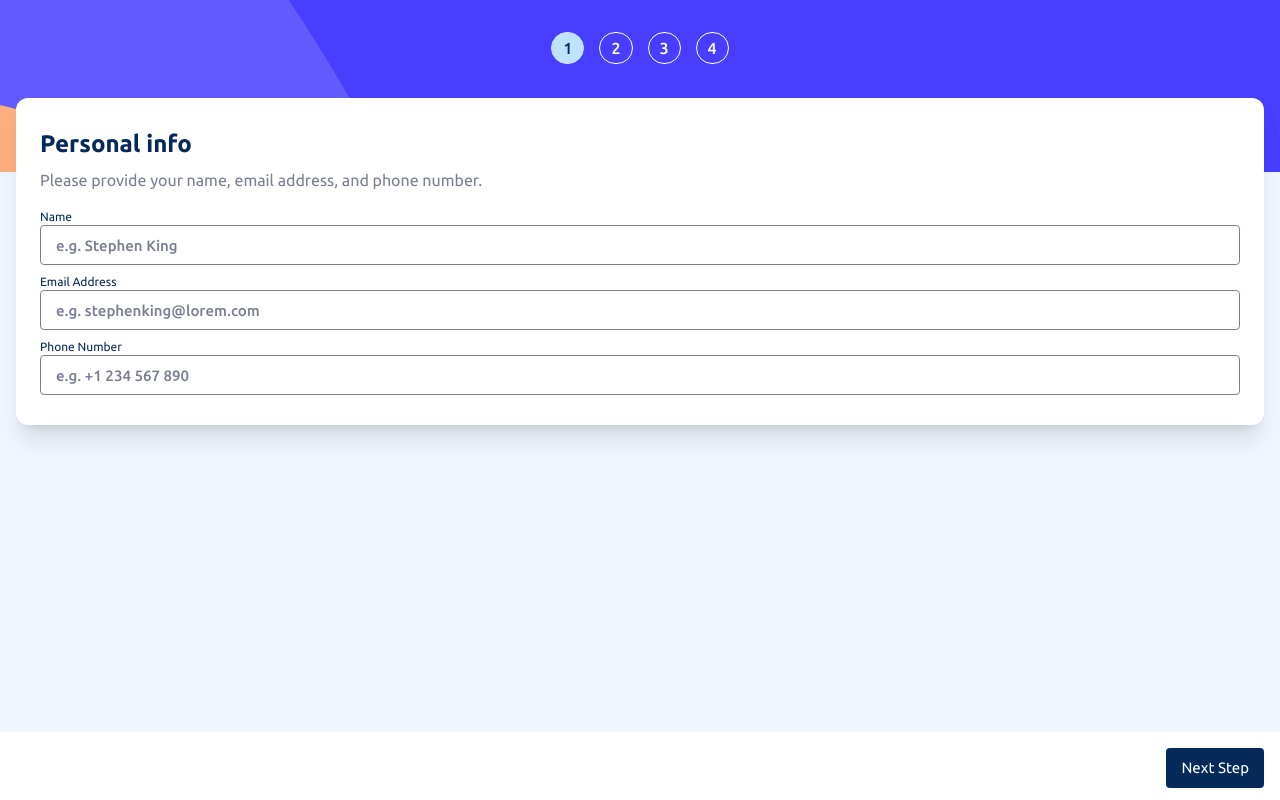
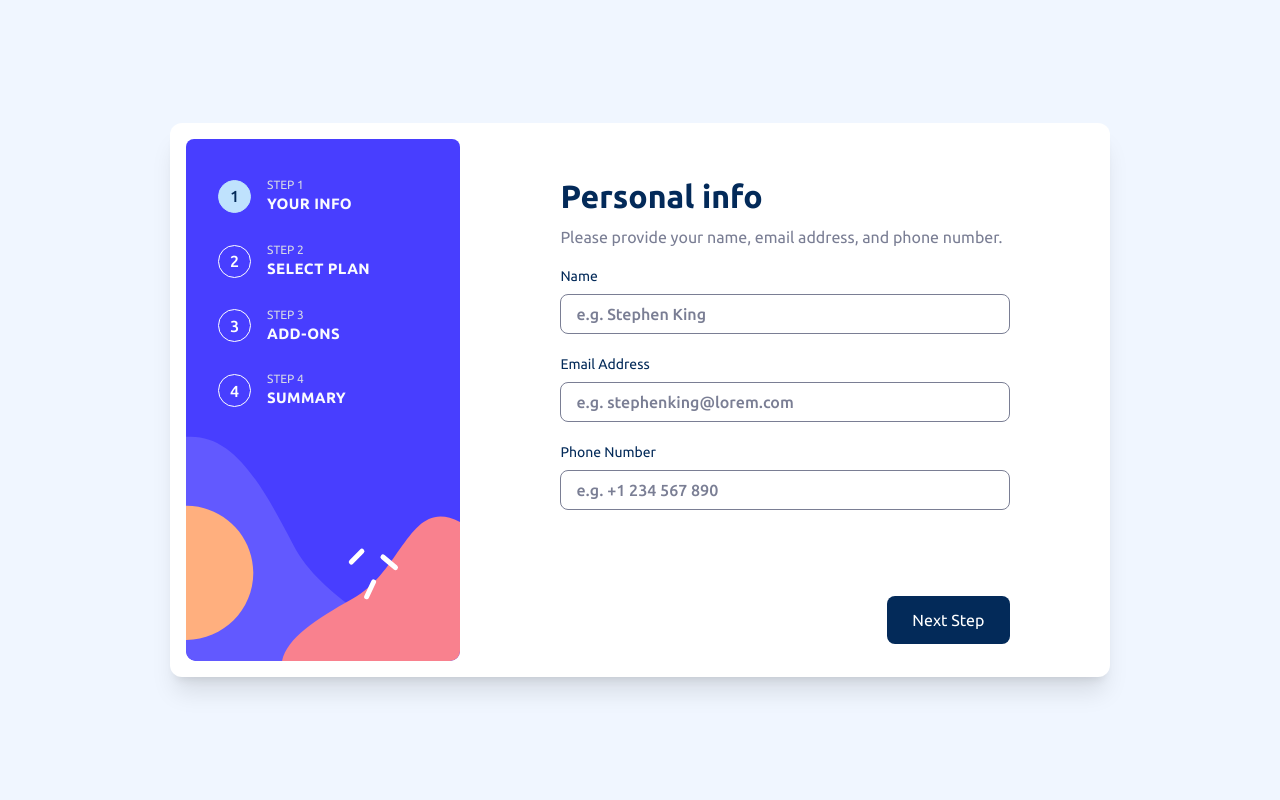
Before and after one commit to adityaphasu/multi-step-form, a React (Vite) app: page / in a window 1280 px wide. Built offline with nearby package versions, Linux system fonts and the light colour scheme.

Commit message:
style: add breakpoint classes to main layout for larger screens

```diff
--- a/src/App.tsx
+++ b/src/App.tsx
@@ -6,8 +6,8 @@ function App() {
   const [step, setStep] = useState(1);
 
   return (
-    <main className="min-h-screen flex flex-col">
-      <div className="background-image w-full h-43 flex items-top justify-center py-8 px-2">
+    <main className="min-h-screen flex flex-col lg:grid lg:grid-cols-[17.15rem_1fr] lg:bg-white lg:justify-center lg:mx-auto lg:min-h-auto lg:rounded-xl lg:shadow-xl lg:px-4 lg:py-4 lg:min-w-235 lg:gap-19">
+      <div className="background-image w-full h-43 flex items-top justify-center py-8 px-2 lg:w-auto lg:rounded-lg lg:py-9.5 lg:h-auto lg:justify-start lg:px-8">
         <StepIndicators step={step} />
       </div>
       <Form step={step} setStep={setStep} />
--- a/src/components/Form.tsx
+++ b/src/components/Form.tsx
@@ -72,13 +72,13 @@ export const Form = ({
   return (
     <form
       onSubmit={handleNext}
-      className="pt-1.5 flex flex-1 flex-col justify-between h-full -mt-20 gap-10">
-      <div className="bg-white rounded-xl shadow-xl mx-4">
+      className="pt-1.5 flex flex-1 flex-col justify-between h-full -mt-20 gap-10 lg:mt-0 lg:pr-15 lg:justify-normal 2xl:gap-11.75 lg:mb-1.25">
+      <div className="bg-white rounded-xl shadow-xl mx-4 lg:bg-transparent lg:shadow-none lg:mx-0">
         {isConfirmed ? <Confirm /> : steps[step - 1]}
       </div>
       {!isConfirmed && (
         <div
-          className={`bg-white flex px-4 pb-3 pt-4 text-[15px] ${
+          className={`bg-white flex px-4 pb-3 pt-4 text-[15px] lg:px-6 lg:text-base ${
             step > 1 ? "justify-between" : "justify-end"
           }`}>
           {step > 1 && (
@@ -91,10 +91,10 @@ export const Form = ({
           )}
           <button
             type="submit"
-            className={`text-white py-2.25 rounded  cursor-pointer transition-colors ${
+            className={`text-white py-2.25 lg:py-3 rounded  cursor-pointer transition-colors lg:rounded-lg ${
               step === 4
                 ? "px-5.25 bg-purplish-blue hover:bg-purplish-blue/80"
-                : "bg-marine-blue px-3.75 hover:bg-marine-blue/80"
+                : "bg-marine-blue px-3.75 hover:bg-marine-blue/80 lg:px-[1.6rem]"
             }`}>
             {step === 4 ? (
               loading ? (
--- a/src/components/Step1.tsx
+++ b/src/components/Step1.tsx
@@ -10,39 +10,39 @@ export const Step1 = ({
   errors: Record<string, string>;
 }) => {
   return (
-    <div className="px-6 py-7.5 flex flex-col gap-4">
+    <div className="px-6 py-7.5 flex flex-col gap-4 2xl:gap-8.5">
       <div>
-        <h2 className="font-bold text-marine-blue text-2xl">Personal info</h2>
-        <p className="text-cool-gray mt-2 leading-6.25">
+        <h2 className="font-bold text-marine-blue text-2xl lg:text-[2rem]">Personal info</h2>
+        <p className="text-cool-gray mt-2 leading-6.25 lg:mt-1.75">
           Please provide your name, email address, and phone number.
         </p>
       </div>
-      <div className="flex flex-col gap-2.25">
-        <div>
+      <div className="flex flex-col gap-2.25 lg:gap-5">
+        <div className="lg:space-y-2">
           <div className="flex justify-between items-center">
-            <label htmlFor="name" className="text-marine-blue text-xs">
+            <label htmlFor="name" className="text-marine-blue text-xs lg:text-sm">
               Name
             </label>
-            {errors.name && <p className="text-strawberry-red font-bold text-xs">{errors.name}</p>}
+            {errors.name && (
+              <p className="text-strawberry-red font-bold text-xs lg:text-sm">{errors.name}</p>
+            )}
           </div>
           <input
             type="text"
             id="name"
             value={formData.name}
             onChange={(e) => setFormData({ ...formData, name: e.target.value })}
-            className={`w-full px-3.75 py-1.75 border rounded focus:outline-marine-blue caret-marine-blue placeholder:font-medium placeholder:text-cool-gray placeholder:text-[15px] transition-all ${
-              errors.name ? "border-strawberry-red" : "border-cool-gray"
-            }`}
+            className={`step-1-input ${errors.name ? "border-strawberry-red" : "border-cool-gray"}`}
             placeholder="e.g. Stephen King"
           />
         </div>
-        <div>
+        <div className="lg:space-y-2">
           <div className="flex justify-between items-center">
-            <label htmlFor="email" className="text-marine-blue text-xs">
+            <label htmlFor="email" className="text-marine-blue text-xs lg:text-sm">
               Email Address
             </label>
             {errors.email && (
-              <p className="text-strawberry-red font-bold text-xs">{errors.email}</p>
+              <p className="text-strawberry-red font-bold text-xs lg:text-sm">{errors.email}</p>
             )}
           </div>
           <input
@@ -50,19 +50,19 @@ export const Step1 = ({
             id="email"
             value={formData.email}
             onChange={(e) => setFormData({ ...formData, email: e.target.value })}
-            className={`w-full px-3.75 py-1.75 border rounded focus:outline-marine-blue caret-marine-blue placeholder:font-medium placeholder:text-cool-gray placeholder:text-[15px] transition-all ${
+            className={`step-1-input ${
               errors.email ? "border-strawberry-red" : "border-cool-gray"
             }`}
             placeholder="e.g. stephenking@lorem.com"
           />
         </div>
-        <div>
+        <div className="lg:space-y-2">
           <div className="flex justify-between items-center">
-            <label htmlFor="phone" className="text-marine-blue text-xs">
+            <label htmlFor="phone" className="text-marine-blue text-xs lg:text-sm">
               Phone Number
             </label>
             {errors.phone && (
-              <p className="text-strawberry-red font-bold text-xs">{errors.phone}</p>
+              <p className="text-strawberry-red font-bold text-xs lg:text-sm">{errors.phone}</p>
             )}
           </div>
           <input
@@ -70,7 +70,7 @@ export const Step1 = ({
             id="phone"
             value={formData.phone}
             onChange={(e) => setFormData({ ...formData, phone: e.target.value })}
-            className={`w-full px-3.75 py-1.75 border rounded focus:outline-marine-blue caret-marine-blue placeholder:font-medium placeholder:text-cool-gray placeholder:text-[15px] transition-all ${
+            className={`step-1-input ${
               errors.phone ? "border-strawberry-red" : "border-cool-gray"
             }`}
             placeholder="e.g. +1 234 567 890"
--- a/src/components/StepIndicators.tsx
+++ b/src/components/StepIndicators.tsx
@@ -1,23 +1,29 @@
 export const StepIndicators = ({ step }: { step: number }) => {
   return (
-    <div className="flex items-top gap-3.75">
-      <Item step={1} active={step === 1} />
-      <Item step={2} active={step === 2} />
-      <Item step={3} active={step === 3} />
-      <Item step={4} active={step === 4} />
+    <div className="flex items-top gap-3.75 lg:flex-col lg:gap-[1.64rem]">
+      <Item step={1} active={step === 1} label="Your Info" />
+      <Item step={2} active={step === 2} label="Select Plan" />
+      <Item step={3} active={step === 3} label="Add-Ons" />
+      <Item step={4} active={step === 4} label="Summary" />
     </div>
   );
 };
 
-const Item = ({ step, active }: { step: number; active: boolean }) => {
+const Item = ({ step, active, label }: { step: number; active: boolean; label: string }) => {
   return (
-    <div
-      className={`p-2.75 border-[1.5px] h-8 flex items-center justify-center rounded-full font-medium  ${
-        active
-          ? "bg-light-blue text-marine-blue border-light-blue"
-          : "bg-transparent text-white border-white"
-      }`}>
-      {step}
+    <div className="lg:flex lg:items-center lg:gap-4">
+      <span
+        className={`p-2.75 border-[1.5px] size-8.25 flex items-center justify-center rounded-full font-medium  ${
+          active
+            ? "bg-light-blue text-marine-blue border-light-blue"
+            : "bg-transparent text-white border-white"
+        }`}>
+        {step}
+      </span>
+      <div className="hidden lg:block">
+        <p className="text-light-gray text-xs">STEP {step}</p>
+        <p className="text-alabaster text-[15px] font-bold uppercase tracking-wide">{label}</p>
+      </div>
     </div>
   );
 };
--- a/src/index.css
+++ b/src/index.css
@@ -32,16 +32,33 @@
   --color-alabaster: oklch(98.846% 0.00552 274.896);
 
   --font-family-base: "Ubuntu", sans-serif;
+  --breakpoint-2xl: 1440px;
 }
 
 body {
   font-size: 1rem;
   font-family: var(--font-family-base);
   background-color: var(--color-magnolia);
+
+  @media (min-width: 1024px) {
+    display: flex;
+    justify-content: center;
+    align-items: center;
+    height: 100vh;
+  }
 }
 
 .background-image {
   background-image: url("/src/assets/images/bg-sidebar-mobile.svg");
   background-repeat: no-repeat;
   background-size: cover;
+
+  @media (min-width: 1024px) {
+    background-image: url("/src/assets/images/bg-sidebar-desktop.svg");
+    background-position: bottom;
+  }
 }
+
+.step-1-input {
+  @apply w-full px-3.75 py-1.75 border rounded lg:rounded-lg focus:outline-marine-blue caret-marine-blue placeholder:font-medium placeholder:text-cool-gray placeholder:text-[15px] lg:placeholder:text-base 2xl:py-2.75 transition-all;
+}
```
